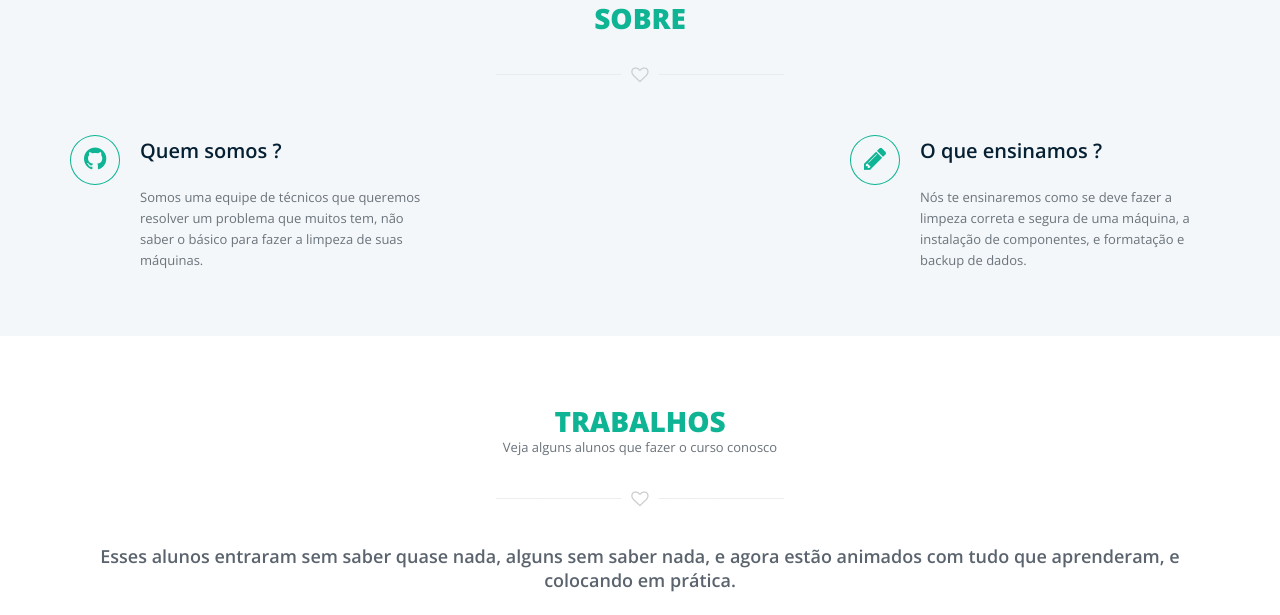
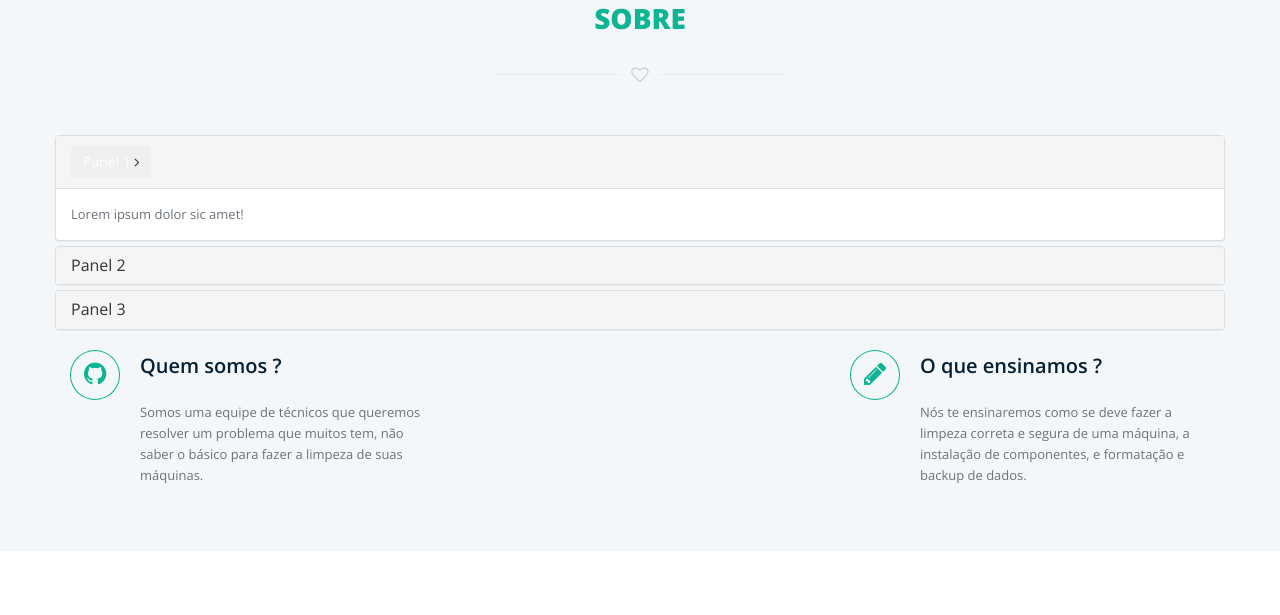
Before and after one commit to JoaoRodrigues1803/CPI, a plain HTML site: page index.html in a window 1280 px wide. Shown: the part 867-1482 px from the top of the page. Drawn offline with nearby package versions, Linux system fonts and the light colour scheme; some packages are replaced by stand-ins of ours; a script that the page names is missing.

Commit message:
accordion começando

```diff
--- a/index.html
+++ b/index.html
@@ -176,6 +176,48 @@
                     <h2>Sobre</h2>
                     <div class="devider"><i class="fa fa-heart-o fa-lg"></i></div>
                 </div>
+
+                <!-- accordion start -->
+                <div class="panel-group" id="accordion-4827766" role="tablist" aria-multiselectable="false">
+                    <div class="panel panel-default">
+                        <div class="panel-heading" role="tab" id="heading-8857151">
+                            <h5 class="panel-title">
+                                <button class="btn" style="border-style: none;">
+                                <a role="button" data-toggle="collapse"
+                                class="accordion-toggle accordion-arrow-toggle  "
+                                data-parent="#accordion-4827766" href="#collapse-8857151"
+                                aria-expanded="true" aria-controls="collapse-8857151">
+                                    Panel 1</a>
+                                        <i class="fa fa-angle-right fa-1x " ></i></h5>
+                                    </button>
+                        </div>
+                        <div id="collapse-8857151" class="panel-collapse collapse in" role="tabpanel" aria-labelledby="heading-8857151">
+                            <div class="panel-body">Lorem ipsum dolor sic amet!</div>
+                        </div>
+                    </div>
+                    <div class="panel panel-default">
+                        <div class="panel-heading" role="tab" id="heading-4240654">
+                            <h5 class="panel-title">
+                                <a role="button" data-toggle="collapse" class="accordion-toggle accordion-arrow-toggle collapsed" data-parent="#accordion-4827766" href="#collapse-4240654" aria-expanded="false" aria-controls="collapse-4240654">Panel 2</a>
+                            </h5>
+                        </div>
+                        <div id="collapse-4240654" class="panel-collapse collapse" role="tabpanel" aria-labelledby="heading-4240654">
+                            <div class="panel-body">Lorem ipsum dolor sic amet!</div>
+                        </div>
+                    </div>
+                    <div class="panel panel-default">
+                        <div class="panel-heading" role="tab" id="heading-789839">
+                            <h5 class="panel-title">
+                                <a role="button" data-toggle="collapse" class="accordion-toggle accordion-arrow-toggle collapsed" data-parent="#accordion-4827766" href="#collapse-789839" aria-expanded="false" aria-controls="collapse-789839">Panel 3</a>
+                            </h5>
+                        </div>
+                        <div id="collapse-789839" class="panel-collapse collapse" role="tabpanel" aria-labelledby="heading-789839">
+                            <div class="panel-body">Lorem ipsum dolor sic amet!</div>
+                        </div>
+                    </div>
+                </div>
+                <!-- accordion finish -->
+
 
                 <!-- service item -->
                 <div class="col-md-4 wow fadeInLeft" data-wow-duration="500ms">
@@ -752,7 +794,7 @@
 
 
 
-    <a href="javascript:void(0);" id="back-top"><i class="fa fa-angle-up fa-3x"></i></a>
+    <a href="javascript:void(0);" id="back-top"><i class="fa fa-angle-right fa-3x"></i></a>
 
     <!-- Essential jQuery Plugins
 		================================================== -->
```
